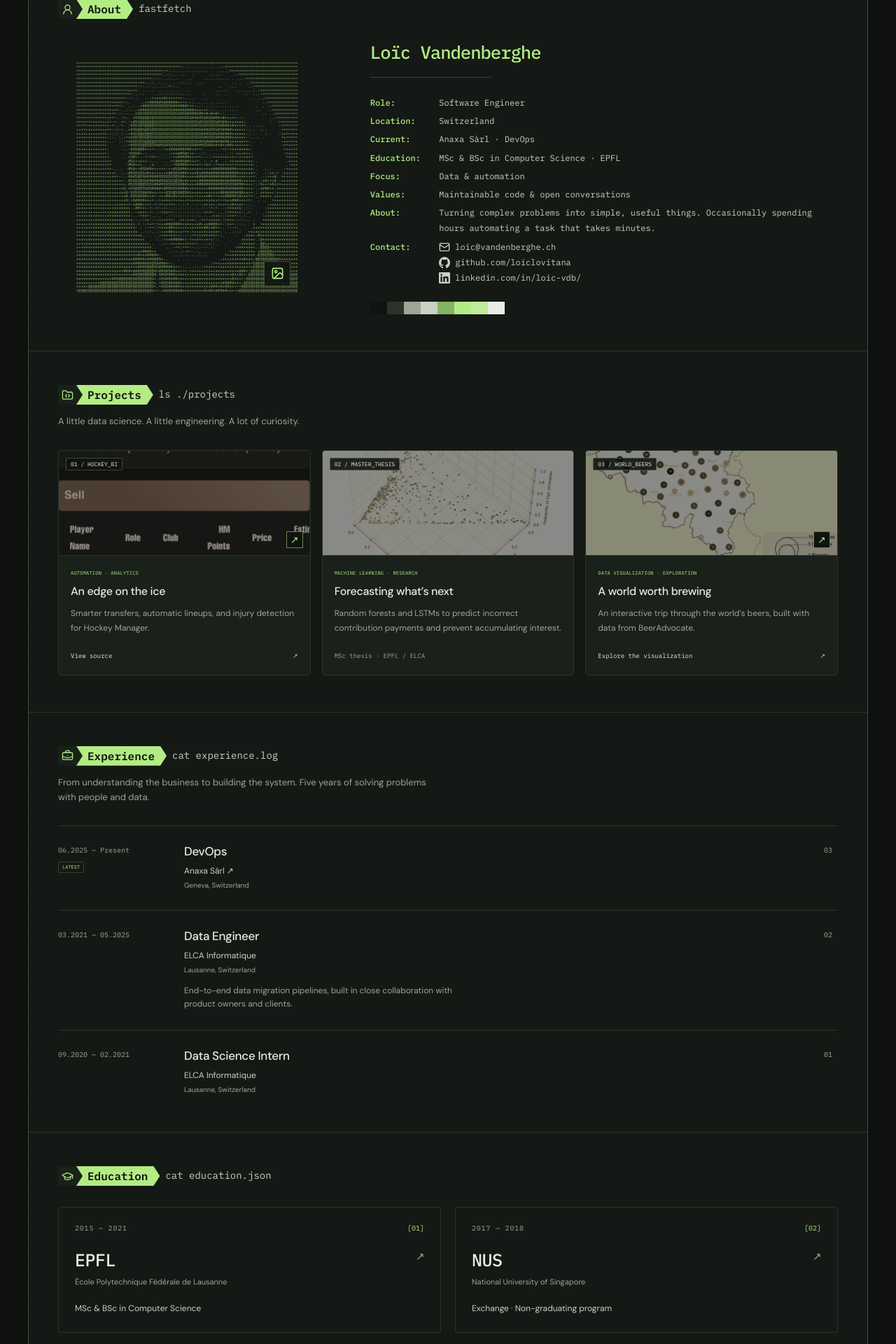
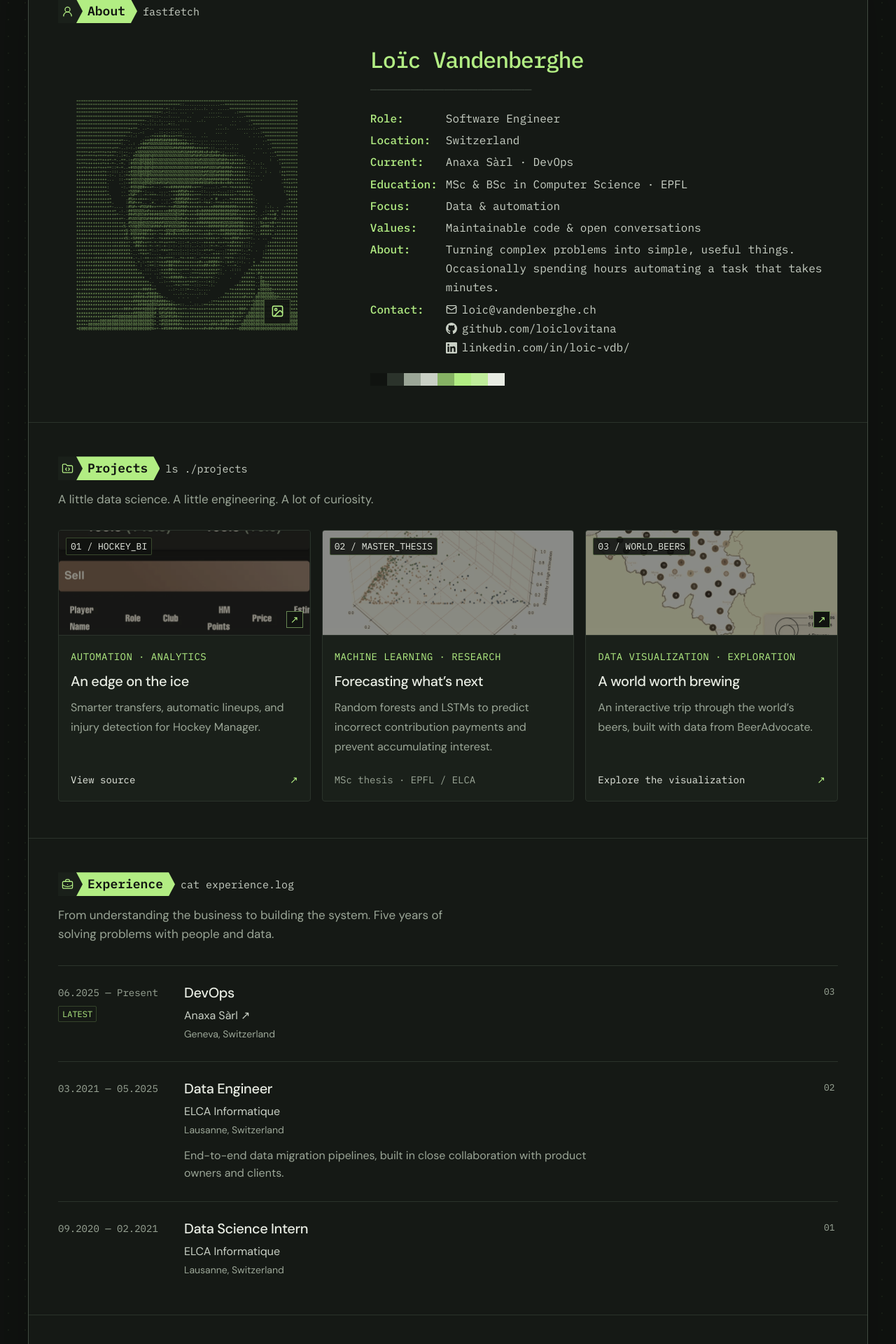
Before and after one commit to loiclovitana/loic-portofolio, a Svelte app: page / in a window 1280 px wide. Shown: the part 120-2040 px from the top of the page at 70% size. Built offline with nearby package versions, Linux system fonts and the light colour scheme.

Commit message:
feat: increase font size and readbility

```diff
--- a/src/App.svelte
+++ b/src/App.svelte
@@ -144,11 +144,11 @@
   }
   .timeline-date {
     color: var(--color-muted);
-    font-size: 10px;
+    font-size: 14px;
   }
   .tag {
     display: table;
-    font-size: 7px;
+    font-size: 12px;
     color: var(--color-accent);
     padding: 1px 5px;
     margin-top: 8px;
@@ -156,27 +156,28 @@
     border-radius: 2px;
   }
   .timeline h3 {
-    font-size: 17px;
+    font-size: 20px;
     margin-bottom: 8px;
   }
   .timeline article > div > p {
-    font-size: 12px;
+    font-size: 16px;
     color: var(--color-text-secondary);
   }
   .job-location {
     display: block;
-    font-size: 10px;
+    font-size: 14px;
     color: var(--color-muted);
     margin-top: 3px;
   }
   .timeline article > div > .job-description {
     margin-top: 12px;
-    font-size: 12px;
+    font-size: 16px;
+    line-height: 1.6;
     color: var(--color-muted);
-    max-width: 400px;
+    max-width: 600px;
   }
   .timeline-index {
-    font-size: 10px;
+    font-size: 13px;
     color: var(--color-muted);
   }
   .education-grid {
@@ -194,7 +195,7 @@
     display: flex;
     justify-content: space-between;
     color: var(--color-muted);
-    font: 10px var(--font-mono);
+    font: 14px var(--font-mono);
     margin-bottom: 25px;
   }
   .education-grid h3 {
@@ -211,13 +212,13 @@
   }
   .education-grid p {
     color: var(--color-muted);
-    font-size: 11px;
+    font-size: 16px;
     margin-top: 8px;
   }
   .education-grid .degree {
     color: var(--color-text-secondary);
     margin-top: 20px;
-    font-size: 12px;
+    font-size: 16px;
   }
 
   .statusbar {
@@ -229,7 +230,7 @@
     padding: 10px 17px;
     border-top: 1px solid var(--color-border);
     color: var(--color-text-secondary);
-    font-size: 13px;
+    font-size: 14px;
     letter-spacing: 0.025em;
   }
   .statusbar-contacts {
@@ -268,6 +269,11 @@
       gap: 15px;
     }
   }
+  @media (max-width: 900px) {
+    .projects {
+      grid-template-columns: repeat(2, minmax(0, 1fr));
+    }
+  }
   @media (max-width: 580px) {
     .terminal {
       margin-top: 12px;
@@ -287,7 +293,7 @@
       display: flex;
       align-items: center;
       gap: 12px;
-      font-size: 9px;
+      font-size: 14px;
     }
     .tag {
       margin: 0;
@@ -307,7 +313,7 @@
       padding: 22px;
     }
     .statusbar {
-      font-size: 12px;
+      font-size: 14px;
       padding: 8px 10px;
       gap: 8px 12px;
     }
--- a/src/components/Header.svelte
+++ b/src/components/Header.svelte
@@ -192,7 +192,7 @@
     .tmux-bar {
       flex-wrap: wrap;
       gap: 3px 0;
-      font-size: 12px;
+      font-size: 14px;
     }
     nav {
       order: 1;
--- a/src/components/Hero.svelte
+++ b/src/components/Hero.svelte
@@ -157,12 +157,12 @@
   }
   .fetch-info {
     min-width: 0;
-    font-size: 12px;
-    line-height: 1.85;
+    font-size: 16px;
+    line-height: 1.7;
   }
   h1 {
     color: var(--color-accent);
-    font-size: clamp(19px, 2vw, 26px);
+    font-size: clamp(25px, 2.6vw, 32px);
     line-height: 1.4;
     letter-spacing: -0.04em;
   }
@@ -177,7 +177,7 @@
   }
   .detail {
     display: grid;
-    grid-template-columns: 12ch minmax(0, 1fr);
+    grid-template-columns: 10ch minmax(0, 1fr);
     gap: 12px;
     margin-block: 4px;
   }
@@ -232,21 +232,8 @@
     .fetch-output {
       gap: 30px;
     }
-    .fetch-info {
-      font-size: 11px;
-    }
   }
   @media (max-width: 800px) {
-    .fetch-output {
-      grid-template-columns: minmax(0, 0.7fr) minmax(0, 1.3fr);
-      gap: 24px;
-    }
-    .detail {
-      grid-template-columns: 10ch minmax(0, 1fr);
-      gap: 8px;
-    }
-  }
-  @media (max-width: 640px) {
     .fetch-output {
       grid-template-columns: minmax(0, 1fr);
       gap: 30px;
@@ -254,11 +241,14 @@
     .profile {
       max-width: 250px;
     }
-    .fetch-info {
-      font-size: 11px;
+  }
+  @media (max-width: 640px) {
+    .detail {
+      grid-template-columns: 8ch minmax(0, 1fr);
+      gap: 8px;
     }
     h1 {
-      font-size: 22px;
+      font-size: 26px;
     }
   }
 </style>
--- a/src/components/ProjectCard.svelte
+++ b/src/components/ProjectCard.svelte
@@ -103,7 +103,7 @@
     top: 10px;
     left: 10px;
     padding: 3px 6px;
-    font: 8px var(--font-mono);
+    font: 13px var(--font-mono);
     color: var(--color-text);
     background: var(--color-image-label);
     border: 1px solid var(--color-accent-line);
@@ -129,21 +129,21 @@
     flex: 1;
   }
   .project-body .eyebrow {
-    font-size: 7px;
+    font-size: 14px;
     letter-spacing: 0.03em;
   }
   .project h3 {
     margin-top: 12px;
   }
   .project-body > p:not(.eyebrow) {
-    font-size: 12px;
+    font-size: 16px;
     color: var(--color-muted);
     line-height: 1.75;
     margin: 12px 0 22px;
   }
   .project .text-link,
   .project-note {
-    font-size: 9px;
+    font-size: 14px;
     margin-top: auto;
   }
   .project .text-link {
@@ -157,9 +157,6 @@
     .project-body {
       padding: 15px 12px;
     }
-    .project h3 {
-      font-size: 15px;
-    }
   }
   @media (max-width: 580px) {
     .project-image {
@@ -168,15 +165,5 @@
     .project-body {
       padding: 20px;
     }
-    .project-body .eyebrow {
-      font-size: 8px;
-    }
-    .project h3 {
-      font-size: 20px;
-    }
-    .project .text-link,
-    .project-note {
-      font-size: 10px;
-    }
   }
 </style>
--- a/src/components/Section.svelte
+++ b/src/components/Section.svelte
@@ -28,14 +28,10 @@
 
 <style>
   .section-intro {
-    font-size: 13px;
+    font-size: 17px;
+    line-height: 1.6;
     color: var(--color-muted);
     margin-top: 14px;
     max-width: 550px;
   }
-  @media (max-width: 580px) {
-    .section-intro {
-      font-size: 12px;
-    }
-  }
 </style>
--- a/src/components/SectionHeading.svelte
+++ b/src/components/SectionHeading.svelte
@@ -28,7 +28,7 @@
 
 <style>
   .section-prompt {
-    --segment-height: 28px;
+    --segment-height: 34px;
     --tip: 9px;
     display: flex;
     flex-wrap: wrap;
@@ -43,7 +43,7 @@
     align-items: center;
     flex-shrink: 0;
     margin: 0;
-    font: 600 16px / 1 var(--font-mono);
+    font: 600 18px / 1 var(--font-mono);
     letter-spacing: 0;
   }
   .icon-segment,
@@ -78,19 +78,19 @@
   }
   .command {
     color: var(--color-text-secondary);
-    font-size: 14px;
+    font-size: 15px;
     line-height: 1.4;
     white-space: nowrap;
   }
   @media (max-width: 580px) {
     .section-prompt {
-      --segment-height: 26px;
+      --segment-height: 32px;
     }
     .prompt-title {
-      font-size: 14px;
+      font-size: 17px;
     }
     .command {
-      font-size: 12px;
+      font-size: 14px;
     }
   }
 </style>
--- a/src/styles/global.css
+++ b/src/styles/global.css
@@ -4,6 +4,7 @@
   --font-mono: 'IBM Plex Mono', ui-monospace, monospace;
   --font-sans: 'DM Sans', system-ui, sans-serif;
   font-family: var(--font-sans);
+  font-size: 16px;
   color: var(--color-text);
   background: var(--color-background);
   font-synthesis: none;
@@ -92,7 +93,7 @@
   font-family: var(--font-mono);
 }
 .eyebrow {
-  font-size: 10px;
+  font-size: 14px;
   font-weight: 400;
   letter-spacing: 0.08em;
 }
@@ -122,7 +123,7 @@
   letter-spacing: -0.035em;
 }
 h3 {
-  font-size: 16px;
+  font-size: 20px;
   letter-spacing: -0.02em;
 }
 
```
